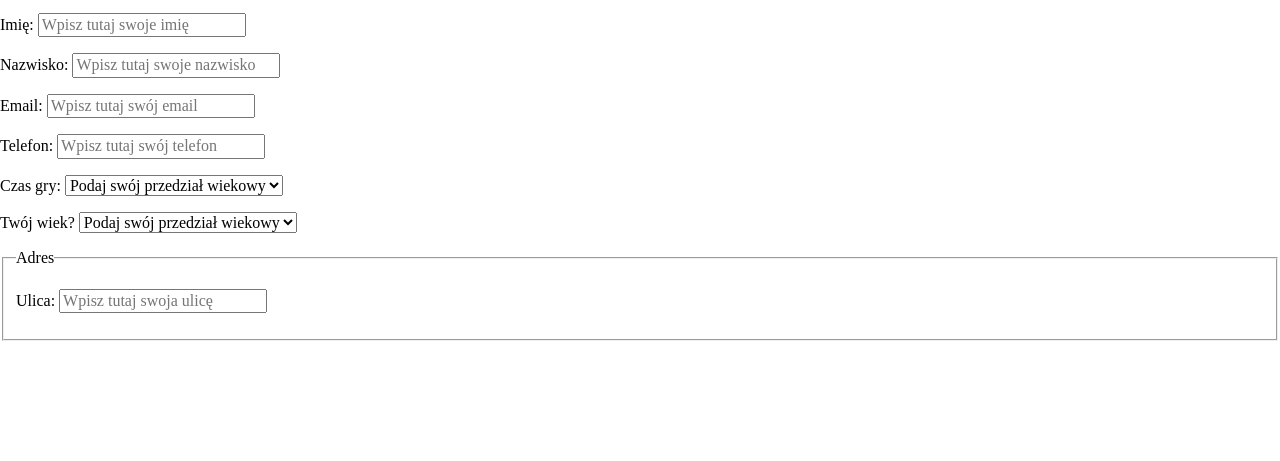
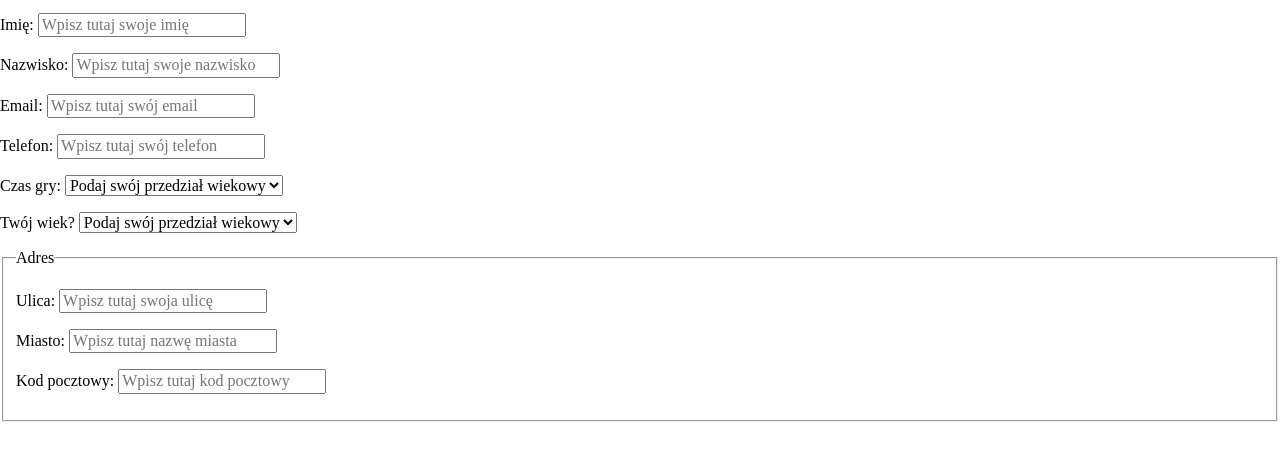
Before and after one commit to adrianleniart/form-for-treasure-hunters, a plain HTML site: page index.html in a window 1280 px wide. Shown: the part 107-568 px from the top of the page. Drawn offline with Linux system fonts and the light colour scheme; files that its build step writes are made by us from their sources.

Commit message:
fieldset form

```diff
--- a/index.html
+++ b/index.html
@@ -41,7 +41,6 @@
       </p>
       <p>
         <label>Czas gry:
-
           <select name="timeGame" id="timeGame"></label>
         <option value="false" id="selectOption">
           Podaj swój przedział wiekowy
@@ -63,6 +62,16 @@
             <input placeholder="Wpisz tutaj swoja ulicę" id="streetName" name="streetName">
           </label>
         </p>
+        <p>
+          <label>Miasto:
+            <input placeholder="Wpisz tutaj nazwę miasta" id="citytName" name="citytName">
+          </label>
+        </p>
+        <p>
+          <label>Kod pocztowy:
+            <input placeholder="Wpisz tutaj kod pocztowy" id="postCode" name="postCode">
+          </label>
+        </p>
       </fieldset>
     </form>
 
```
